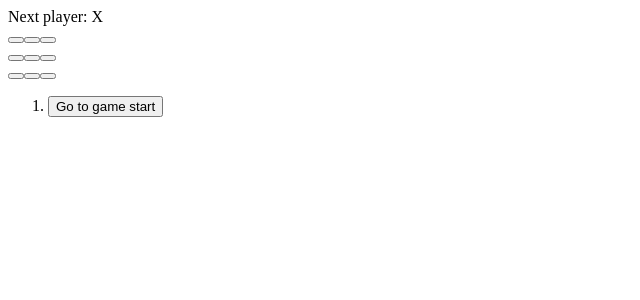
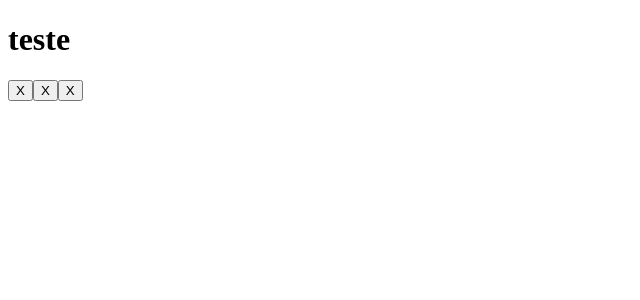
Before and after one commit to davi-morais2008/tic-tac-toe, a React (Vite) app: page / in a window 1280 px wide. Shown: the top 300 px of the page, without its empty margins (0-640 px from the left). Built offline with nearby package versions, Linux system fonts and the light colour scheme.

Commit message:
MOD: Inicialização do projeto.

```diff
--- a/src/App.jsx
+++ b/src/App.jsx
@@ -1,115 +1,19 @@
-import { useState } from 'react';
 
-function Square({ value, onSquareClick }) {
-  return (
-    <button className="square" onClick={onSquareClick}>
-      {value}
-    </button>
-  );
-}
 
-function Board({ xIsNext, squares, onPlay }) {
-  function handleClick(i) {
-    if (calculateWinner(squares) || squares[i]) {
-      return;
-    }
-    const nextSquares = squares.slice();
-    if (xIsNext) {
-      nextSquares[i] = 'X';
-    } else {
-      nextSquares[i] = 'O';
-    }
-    onPlay(nextSquares);
-  }
+import Board from './components/Board/Board.jsx';
+import Square from './components/Board/Board.jsx'
 
-  const winner = calculateWinner(squares);
-  let status;
-  if (winner) {
-    status = 'Winner: ' + winner;
-  } else {
-    status = 'Next player: ' + (xIsNext ? 'X' : 'O');
-  }
+
+function App() {
+
 
   return (
     <>
-      <div className="status">{status}</div>
-      <div className="board-row">
-        <Square value={squares[0]} onSquareClick={() => handleClick(0)} />
-        <Square value={squares[1]} onSquareClick={() => handleClick(1)} />
-        <Square value={squares[2]} onSquareClick={() => handleClick(2)} />
-      </div>
-      <div className="board-row">
-        <Square value={squares[3]} onSquareClick={() => handleClick(3)} />
-        <Square value={squares[4]} onSquareClick={() => handleClick(4)} />
-        <Square value={squares[5]} onSquareClick={() => handleClick(5)} />
-      </div>
-      <div className="board-row">
-        <Square value={squares[6]} onSquareClick={() => handleClick(6)} />
-        <Square value={squares[7]} onSquareClick={() => handleClick(7)} />
-        <Square value={squares[8]} onSquareClick={() => handleClick(8)} />
-      </div>
+      <Board />
     </>
-  );
-}
 
-export default function Game() {
-  const [history, setHistory] = useState([Array(9).fill(null)]);
-  const [currentMove, setCurrentMove] = useState(0);
-  const xIsNext = currentMove % 2 === 0;
-  const currentSquares = history[currentMove];
 
-  function handlePlay(nextSquares) {
-    const nextHistory = [...history.slice(0, currentMove + 1), nextSquares];
-    setHistory(nextHistory);
-    setCurrentMove(nextHistory.length - 1);
-  }
+  )
+};
 
-  function jumpTo(nextMove) {
-    setCurrentMove(nextMove);
-  }
-
-  const moves = history.map((squares, move) => {
-    let description;
-    if (move > 0) {
-      description = 'Go to move #' + move;
-    } else {
-      description = 'Go to game start';
-    }
-    return (
-      <li key={move}>
-        <button onClick={() => jumpTo(move)}>{description}</button>
-      </li>
-    );
-  });
-
-  return (
-    <div className="game">
-      <div className="game-board">
-        <Board xIsNext={xIsNext} squares={currentSquares} onPlay={handlePlay} />
-      </div>
-      <div className="game-info">
-        <ol>{moves}</ol>
-      </div>
-    </div>
-  );
-}
-
-function calculateWinner(squares) {
-  const lines = [
-    [0, 1, 2],
-    [3, 4, 5],
-    [6, 7, 8],
-    [0, 3, 6],
-    [1, 4, 7],
-    [2, 5, 8],
-    [0, 4, 8],
-    [2, 4, 6],
-  ];
-  for (let i = 0; i < lines.length; i++) {
-    const [a, b, c] = lines[i];
-    if (squares[a] && squares[a] === squares[b] && squares[a] === squares[c]) {
-      return squares[a];
-    }
-  }
-  return null;
-}
+export default App
--- /dev/null
+++ b/src/components/Board/Board.jsx
@@ -0,0 +1,20 @@
+import { useState } from 'react';
+import styles from "./Board.module.css"
+import Square from '../Square/Square.jsx'
+
+
+function Board () {
+    return(
+        <>
+            <h1>teste</h1>
+            <div className="tabuleiro-linha">
+                <Square />
+                <Square />
+                <Square />
+            </div>
+
+        </>
+    )
+}
+
+export default Board
--- /dev/null
+++ b/src/components/Square/Square.jsx
@@ -0,0 +1,8 @@
+
+function Square () {
+    return(
+        <button className="square">X</button>
+    )
+}
+
+export default Square
```
Also changed, not shown: src/components/Board/Board.module.css (added), src/components/Square/Square.module.css (added).
